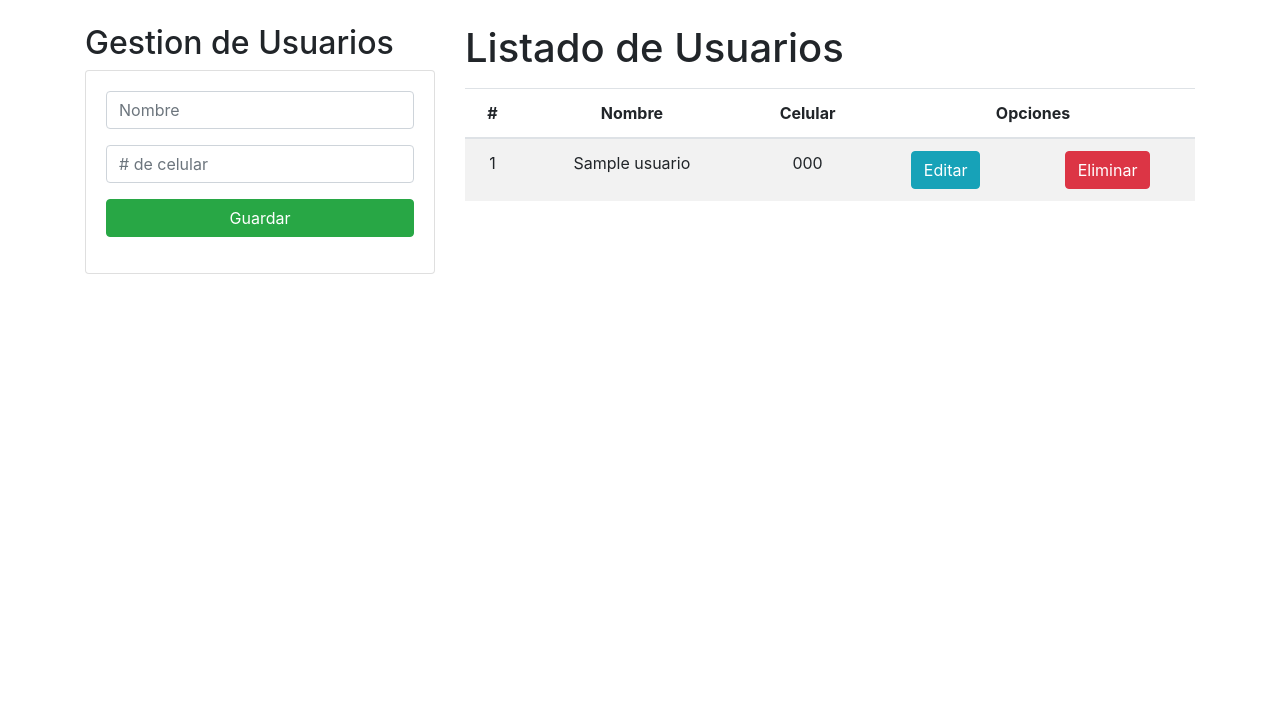
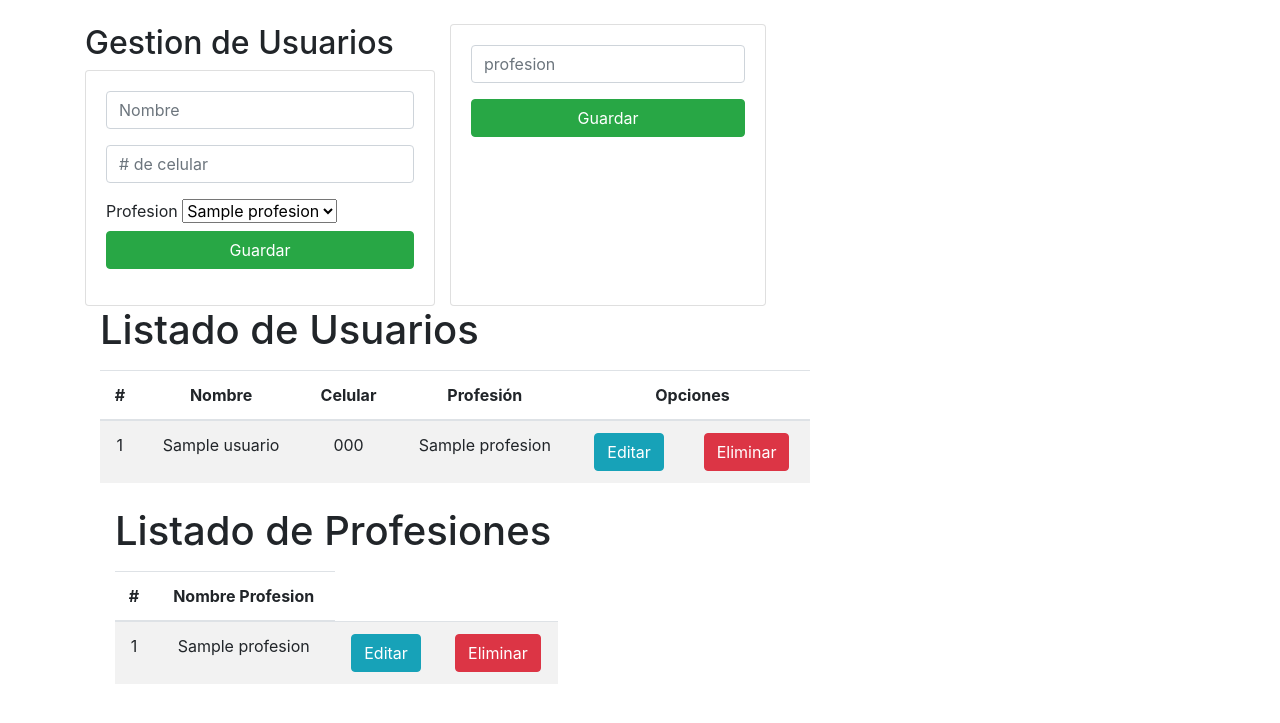
Before and after one commit to Primera23/CRUD-USUARIOS-DJANGO, a Django app: template Aplicaciones/usuarios/templates/gestionUsuarios.html in a window 1280 px wide. Shown: the part 56-779 px from the top of the page. Run offline with Django 3.2, Linux system fonts and the light colour scheme; the template is opened without the code that fills it: most values are stand-ins (such as "Sample title", 1, 10 or a date in 2020).

Commit message:
avance de prueba de crud con profesiones

```diff
--- a/Aplicaciones/usuarios/templates/editarUsuarios.html
+++ b/Aplicaciones/usuarios/templates/editarUsuarios.html
@@ -10,7 +10,7 @@
                 <div class="card-body">
                     <form action="/editarUsuario/" method="post">{% csrf_token %}
                         <div class="form-group">
-                            <input type="text" name="numId" id="numId" class="form-control" placeholder="Id"  maxlength="50" value="{{usuario.id}}" required>
+                            <input type="text" name="numId" id="numId" class="form-control" placeholder="Id"  maxlength="50" value="{{usuario.id}}" required readonly>
                         </div>
                         <div class="form-group">
                             <input type="text" name="txtNombre" id="txtNombre" class="form-control" placeholder="Nombre"  maxlength="50" value="{{usuario.nombre}}" required>
--- a/Aplicaciones/usuarios/templates/gestionUsuarios.html
+++ b/Aplicaciones/usuarios/templates/gestionUsuarios.html
@@ -25,6 +25,31 @@
                     <div class="form-group">
                         <input type="text" name="numCelular" id="numCelular" class="form-control" placeholder="# de celular" required>
                     </div>
+
+                    <label for="txtProfesion1">Profesion</label>
+                    <select name="txtProfesion1">
+
+                        {% for p in profesiones %}
+                            <option value="{{ p.id }}">{{ p.profesion }}</option>
+                        {% endfor %}
+                    </select>
+
+
+                    <div class="form-group">
+                        <button type="submit" class="btn btn-success btn-block text-white">Guardar</button>
+                    </div>
+                </form>
+            </div>
+        </div>
+    </div>
+    <div class="card">
+            <div class="card-body">
+                <form action="/registrarProfesion/" method="post">{% csrf_token %}
+
+                    <div class="form-group">
+                        <input type="text" name="txtProfesion" id="txtProfesion" class="form-control" placeholder="profesion" required>
+                    </div>
+
                     <div class="form-group">
                         <button type="submit" class="btn btn-success btn-block text-white">Guardar</button>
                     </div>
@@ -36,24 +61,50 @@
         <h1>Listado de Usuarios</h1>
         <div class="table-responsive py-2">
             <table class="table table-striped">
+    <thead>
+        <tr>
+            <th>#</th>
+            <th>Nombre</th>
+            <th>Celular</th>
+            <th>Profesión</th>
+            <th colspan="2">Opciones</th>
+        </tr>
+    </thead>
+    <tbody>
+        {% for u in usuarios %}
+        <tr>
+            <td>{{ forloop.counter }}</td>
+            <td>{{ u.nombre }}</td>
+            <td>{{ u.telefono }}</td>
+            <td>{{ u.profesion.profesion }}</td>
+            <td><a href="edicionUsuarios/{{ u.id }}" class="btn btn-info">Editar</a></td>
+            <td><a href="eliminarUsuarios/{{ u.id }}" class="btn btn-danger btnEliminacion">Eliminar</a></td>
+        </tr>
+        {% endfor %}
+    </tbody>
+</table>
+        </div>
+         <div class="col-sm-12 col-md-6 col-lg-8 col-xl-8">
+        <h1>Listado de Profesiones</h1>
+        <div class="table-responsive py-2">
+            <table class="table table-striped">
                 <thead>
                     <tr>
                         <th>#</th>
-                        <th>Nombre</th>
-                        <th>Celular</th>
-                        <th colspan="2">Opciones</th>
+                        <th>Nombre Profesion</th>
+
                     </tr>
                 </thead>
                 <tbody>
-                    {% for u in usuarios %}
+                    {% for p in profesiones %}
                     <tr>
                         <td>{{forloop.counter}}</td>
 
-                        <td>{{u.nombre}}</td>
-                        <td>{{u.telefono}}</td>
+                        <td>{{p.profesion}}</td>
 
-                        <td><a href="edicionUsuarios/{{u.id}}" class="btn btn-info">Editar</a></td>
-                        <td><a href="eliminarUsuarios/{{u.id}}" class="btn btn-danger btnEliminacion">Eliminar</a></td>
+
+                        <td><a href="edicionProfesion/{{p.id}}" class="btn btn-info">Editar</a></td>
+                        <td><a href="eliminarProfesion/{{p.id}}" class="btn btn-danger btnEliminacion">Eliminar</a></td>
 
                     </tr>
                     {% endfor %}
```
Also changed, not shown: Aplicaciones/usuarios/models.py (+15 -4 lines), Aplicaciones/usuarios/templates/editarProfesion.html (added, +27 -0 lines), Aplicaciones/usuarios/urls.py (+6 -1 lines), Aplicaciones/usuarios/views.py (+38 -4 lines), Aplicaciones/usuarios/migrations/0001_initial.py, 4 other files.
